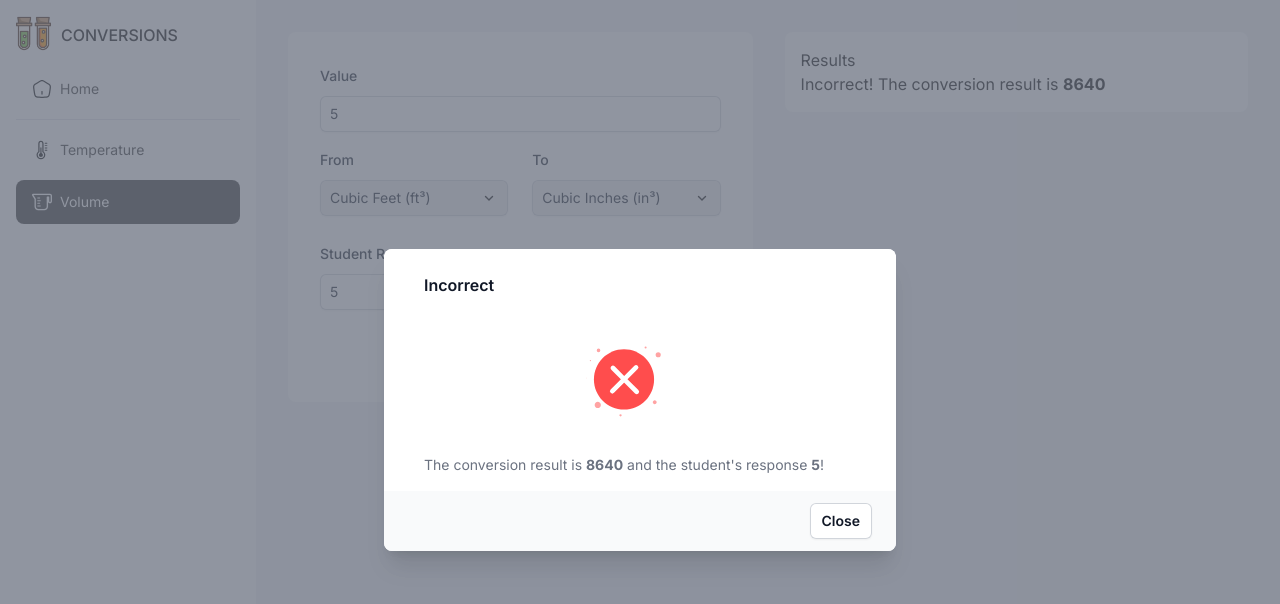
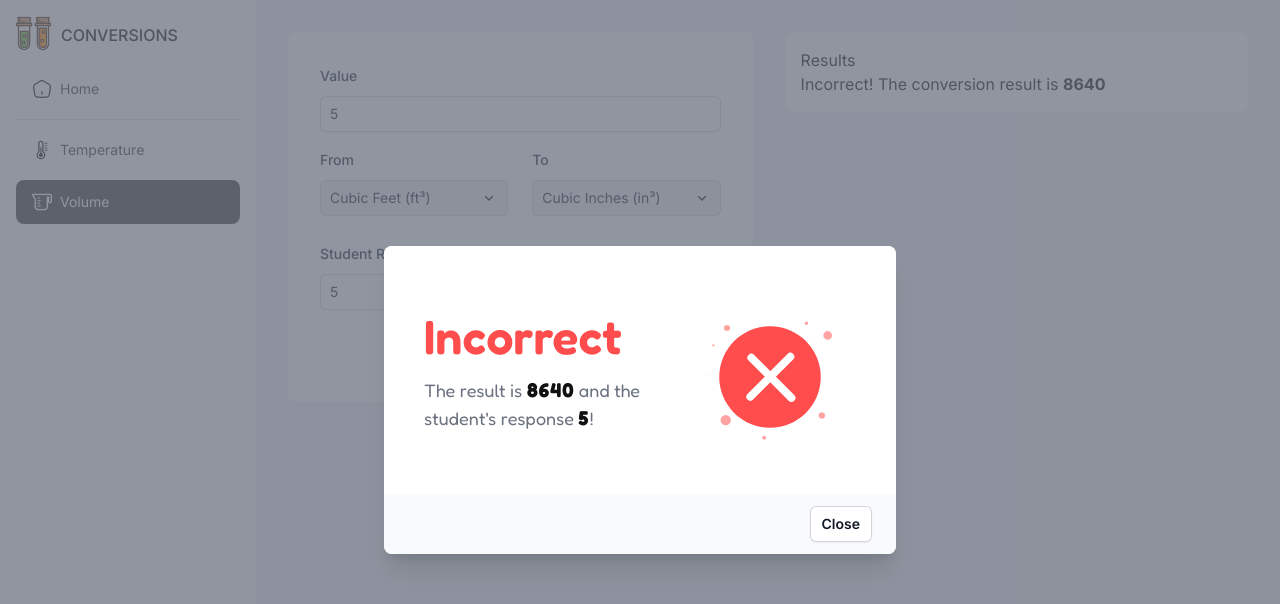
Before and after one commit to rabyyuson/conversions, a Next.js app: page /unit-conversion/volume in a window 1280 px wide. Both pictures are taken after typing "5", "5" into the empty fields and a click on the button "Convert". Shown: the top 604 px of the page. Built offline with nearby package versions, Linux system fonts and the light colour scheme.

Commit message:
feat: polish modal animation and styling

```diff
--- /dev/null
+++ b/app/fonts.ts
@@ -0,0 +1,6 @@
+import { Fredoka } from 'next/font/google'
+
+export const fredoka = Fredoka({
+  subsets: ['latin'],
+  display: 'swap',
+})
--- a/app/ui/lottie-animation.tsx
+++ b/app/ui/lottie-animation.tsx
@@ -26,14 +26,8 @@ const LottieAnimation = ({ animationData }: LottieAnimationProps) => {
 
     return (
         <div
+            className='w-[300px] h-[200px] scale-150 ml-[-5px]'
             ref={containerRef}
-            style={{
-                width: '300px',
-                height: '150px',
-                display: 'flex',
-                justifyContent: 'center',
-                alignItems: 'center',
-            }}
         ></div>
     );
 };
--- a/app/unit-conversion/modal.tsx
+++ b/app/unit-conversion/modal.tsx
@@ -1,9 +1,11 @@
 import { useRef, useEffect } from 'react';
-import { ModalProps } from '@/app/lib/types';
+import { ModalProps, LottieAnimationProps } from '@/app/lib/types';
 import { capitalize } from '@/app/lib/utils';
 import incorrectAnimation from '@/public/modal/incorrect.json';
 import correctAnimation from '@/public/modal/correct.json';
 import LottieAnimation from '@/app/ui/lottie-animation';
+import clsx from 'clsx';
+import { fredoka } from '@/app/fonts';
 
 export default function Modal({ output, conversion, studentResponse, message, toggleModal }: ModalProps) {
     const modalRef = useRef<HTMLDivElement>(null);
@@ -22,6 +24,41 @@ export default function Modal({ output, conversion, studentResponse, message, to
             document.removeEventListener('mousedown', handleClickOutside);
         };
     });
+
+    const renderResults = ({ animationData }: LottieAnimationProps) => {
+        return (
+            <>
+                <div className='flex items-center'>
+                    <div className='w-1/2'>
+                        <h3 className={clsx(
+                            'text-5xl font-semibold leading-6 mb-2',
+                            fredoka.className,
+                            output === 'correct'
+                                ? 'text-[#24b26d]'
+                                : 'text-[#ff4d4d]'
+                        )}>
+                            {capitalize(output ?? '')}
+                        </h3>
+                        <p className={clsx(
+                            'mt-7 text-base text-gray-500 text-lg',
+                            fredoka.className
+                        )}>
+                            {message
+                                ? message
+                                : (<>
+                                    The result is <b className='text-[#111] text-xl tracking-wider'>{conversion}</b> and the student&apos;s response <b className='text-[#111] text-xl tracking-wider'>{studentResponse}</b>!
+                                </>)
+                            }
+                        </p>
+                    </div>
+                    <div className='ml-[-30px] w-1/2 relative z-1'>
+                        <LottieAnimation animationData={animationData} />
+                    </div>
+                </div>
+
+            </>
+        );
+    }
 
     return (
         <div
@@ -43,44 +80,25 @@ export default function Modal({ output, conversion, studentResponse, message, to
                         <div className='bg-white px-4 pb-4 pt-5 sm:p-6 sm:pb-4'>
                             <div className='sm:flex sm:items-start'>
                                 <div className='mt-3 text-center sm:ml-4 sm:mt-0 sm:text-left'>
-                                <h3 className='text-base font-semibold leading-6 text-gray-900' id='modal-title'>{capitalize(output ?? '')}</h3>
-                                <div className='mt-2'>
-                                    <div className='text-sm text-gray-500'>
-                                        {output === 'incorrect' && (
-                                            <>
-                                                <div className='flex justify-center align-center'>
-                                                    <LottieAnimation animationData={incorrectAnimation} />
-                                                </div>
-                                                <div>
-                                                    The conversion result is <b>{conversion}</b> and the student&apos;s response <b>{studentResponse}</b>!
-                                                </div>
-                                            </>
-                                        )}
-                                        {output === 'invalid' && (
-                                            <>
-                                                <div className='flex justify-center align-center'>
-                                                    <LottieAnimation animationData={incorrectAnimation} />
-                                                </div>
-                                                {message}
-                                            </>
-                                        )}
-                                        {output === 'correct' && (
-                                            <>
-                                                <div className='flex justify-center align-center'>
-                                                    <LottieAnimation animationData={correctAnimation} />
-                                                </div>
-                                                <div>
-                                                    The conversion result is <b>{conversion}</b> and the student&apos;s response <b>{studentResponse}</b>!
-                                                </div>
-                                            </>
-                                        )}
+                                    <div className='mt-2'>
+                                        <div className='text-sm text-gray-500'>
+                                            {output === 'correct'
+                                                ? renderResults({ animationData: correctAnimation })
+                                                : renderResults({ animationData: incorrectAnimation })
+                                            }
+                                        </div>
                                     </div>
-                                </div>
                                 </div>
                             </div>
                         </div>
-                        <div className='bg-gray-50 px-4 py-3 sm:flex sm:flex-row-reverse sm:px-6'>
-                            <button onClick={toggleModal} type='button' className='mt-3 inline-flex w-full justify-center rounded-md bg-white px-3 py-2 text-sm font-semibold text-gray-900 shadow-sm ring-1 ring-inset ring-gray-300 hover:bg-gray-50 sm:mt-0 sm:w-auto'>Close</button>
+                        <div className='bg-gray-50 px-4 py-3 sm:flex sm:flex-row-reverse sm:px-6 relative z-10'>
+                            <button
+                                type='button'
+                                className='mt-3 inline-flex w-full justify-center rounded-md bg-white px-3 py-2 text-sm font-semibold text-gray-900 shadow-sm ring-1 ring-inset ring-gray-300 hover:bg-gray-50 sm:mt-0 sm:w-auto'
+                                onClick={toggleModal}
+                            >
+                                Close
+                            </button>
                         </div>
                     </div>
                 </div>
```
